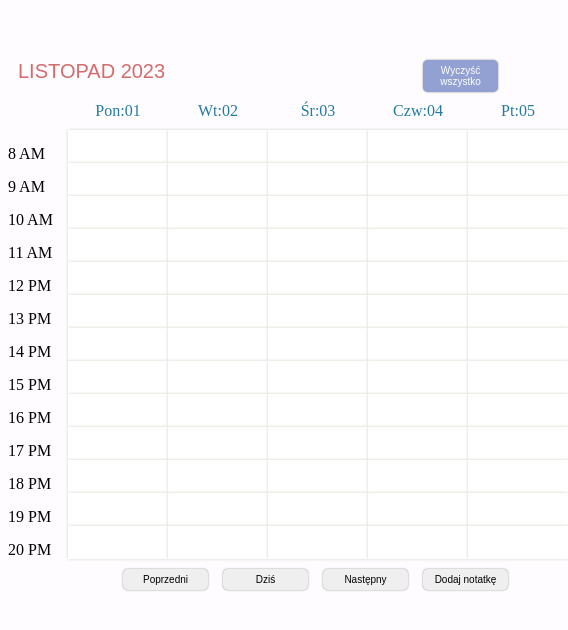
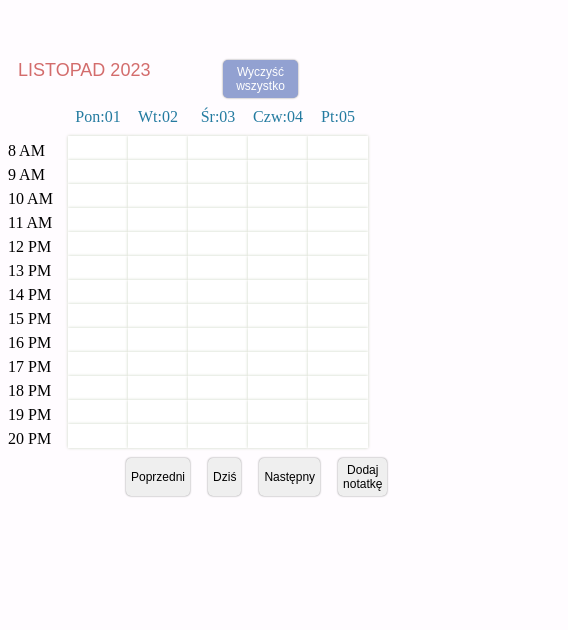
Before and after one commit to Daxxus/Weekly-Calendar, a plain HTML site: page index.html in a window 390 px wide. Shown: the whole page, 568 px wide, since content can reach past the window. Drawn offline with Linux system fonts and the light colour scheme.

Commit message:
responsivness

```diff
--- a/script.js
+++ b/script.js
@@ -135,6 +135,7 @@ class Calendar {
 					`
 					daySq.append(this.div)
 				}
+
 
 				daySq.addEventListener("click", (e) => {
 					this.showModal(e)
--- a/style.css
+++ b/style.css
@@ -136,36 +136,70 @@ div.note {
 	font-size: 10px;
 }
 
-@media (max-width: 576px) {
+@media (max-width: 375px) {
 	#container {
-		width: 250px;
+		width: 200px;
 	}
 	.btns button {
 		width: auto;
-		font-size: 10px;
-		margin-left: 15px;
+		font-size: 8px;
+		margin-left: 12px;
+		padding: 2px;
 	}
 	#hours div {
-		height: 20px;
+		height: 16px;
 	}
 	.day {
-		width: 50px;
-		height: 20px;
+		width: 40px;
+		height: 16px;
 	}
 	div.note {
-		font-size: 3px;
+		font-size: 2px;
 	}
 	#header {
-		font-size: 15px;
+		font-size: 12px;
 	}
 	body {
 		justify-content: start;
 	}
 	#clearNotes {
-		font-size: 10px;
+		font-size: 8px;
+	}
+	#weekdays {
+		font-size: 12px;
 	}
 }
-@media (max-width: 768px) {
+@media (min-width: 376px) and (max-width: 629px) {
+	#container {
+		width: 300px;
+	}
+	.btns button {
+		width: auto;
+		font-size: 12px;
+		margin-left: 18px;
+	}
+	#hours div {
+		height: 24px;
+	}
+	.day {
+		width: 60px;
+		height: 24px;
+	}
+	div.note {
+		font-size: 4px;
+	}
+	#header {
+		font-size: 18px;
+	}
+	body {
+		justify-content: start;
+	}
+	#clearNotes {
+		font-size: 12px;
+	}
+}
+
+@media (min-width: 630px) and (max-width: 920px) {
 	#container {
 		width: 500px;
 	}
```
